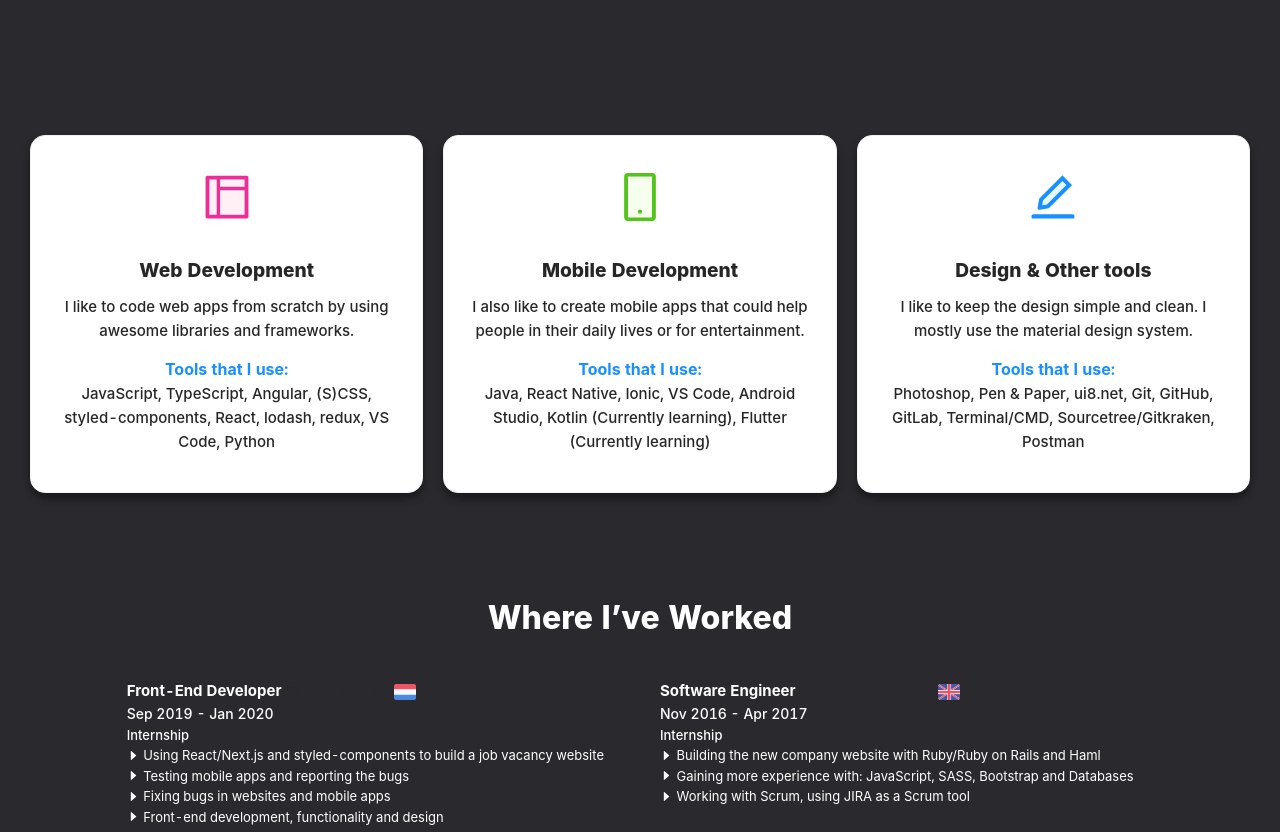
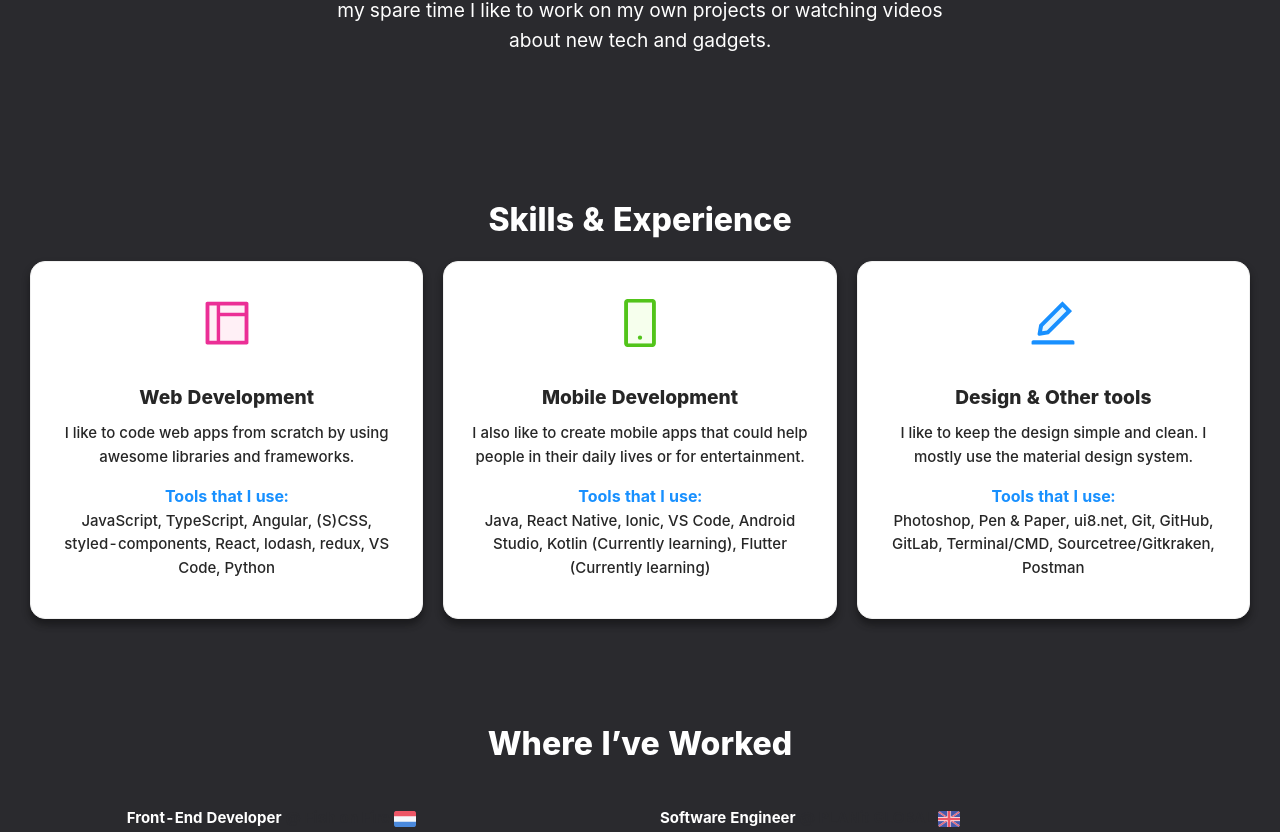
Before and after one commit to NamTPhan/NamTPhan.github.io, a React (Create React App) app: page / in a window 1280 px wide. Shown: the part 1474-2306 px from the top of the page. Built offline with nearby package versions, Linux system fonts and the light colour scheme.

Commit message:
About and skills section done

```diff
--- a/src/components/AboutSection.js
+++ b/src/components/AboutSection.js
@@ -29,17 +29,24 @@ const AboutSection = (props) => (
   <Row
     style={{
       backgroundColor: props.theme.primary,
+      marginTop: 60,
       paddingTop: "3rem",
       paddingBottom: "5rem",
       textAlign: "center",
     }}
   >
     <Col span={24}>
-      <Avatar style={{ backgroundColor: '#f4f4f4'}} src={Me} alt="avatar" />
+      <Avatar style={{ backgroundColor: '#f4f4f4' }} src={Me} alt="avatar" />
     </Col>
     <Col span={24}>
       <H1>Hello! I'm Nam. Nice to meet you.</H1>
-      <Col span={12} offset={6}>
+      <Col
+        xs={{ span: 24, offset: 0 }}
+        sm={{ span: 24, offset: 0 }}
+        md={{ span: 12, offset: 6 }}
+        lg={{ span: 12, offset: 6 }}
+        xl={{ span: 12, offset: 6 }}
+      >
         <H2>
           I'm currently a 4th year Software Engineering student at the Amsterdam
           University of Applied Sciences. I'm a web and mobile app developer.
--- a/src/components/SkillsSection.js
+++ b/src/components/SkillsSection.js
@@ -32,6 +32,13 @@ const Icon = styled.p`
   margin-bottom: 20px;
 `;
 
+const H1 = styled.h1`
+  font-size: 2rem;
+  font-weight: 800;
+  color: ${({ theme }) => theme.titleText};
+  text-align: center;
+`;
+
 const CardBlock = (props) => {
   return (
     <Col xs={24} sm={24} md={8} lg={8} xl={8} style={{ textAlign: "center" }}>
@@ -47,9 +54,9 @@ const CardBlock = (props) => {
 };
 
 const SkillsSection = () => (
-  <Row
-    style={{ paddingLeft: "20px", paddingRight: "20px", marginTop: "50px" }}
-  >
+  <Col xs={24} sm={24} md={20} lg={24} xl={24} style={{ marginTop: "50px" }}>
+    <H1>Skills & Experience</H1>
+    <Row style={{ paddingLeft: "20px", paddingRight: "20px" }}>
       <CardBlock
         icon={<LayoutTwoTone twoToneColor="#eb2f96" />}
         title="Web Development"
@@ -69,6 +76,7 @@ const SkillsSection = () => (
         tools="Photoshop, Pen & Paper, ui8.net, Git, GitHub, GitLab, Terminal/CMD, Sourcetree/Gitkraken, Postman"
       />
     </Row>
+  </Col>
 );
 
 export default SkillsSection;
```
Also changed, not shown: src/assets/laptop.svg. Lines whose indentation alone changed are shown as unchanged.
